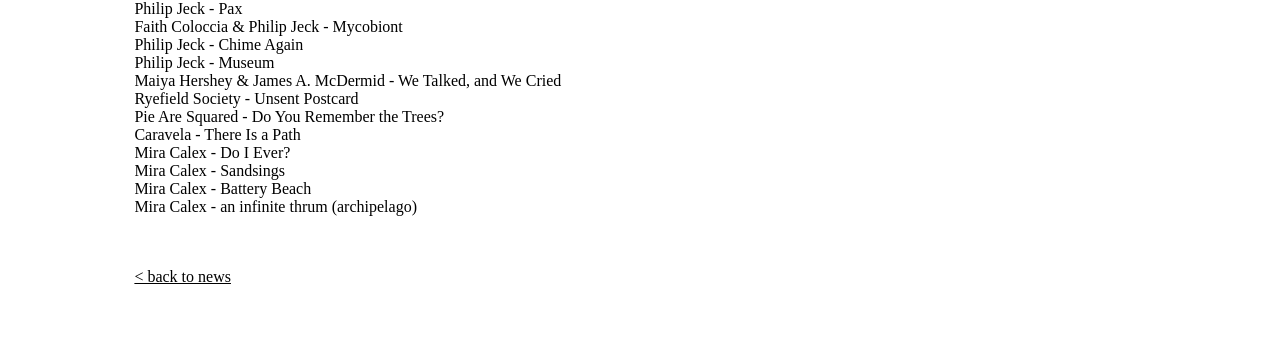
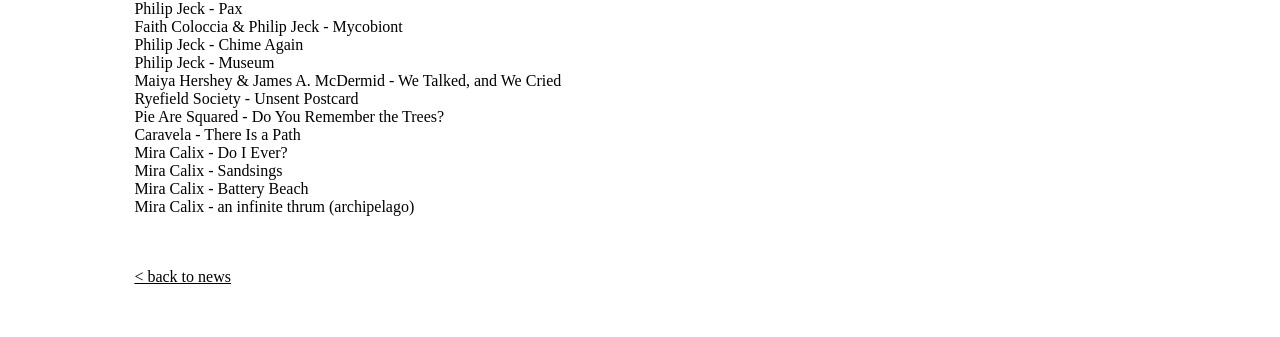
Before and after one commit to flrntdfr/RyefieldSociety.com, a Jekyll site: the page built from _posts/2022-04-10-memoria.md, in a window 1280 px wide. Shown: the part 397-734 px from the top of the page. Built offline with Jekyll 4.4.1, drawn with Linux system fonts in a browser that asks for light colours; nearby versions of some CDN libraries; some web fonts are replaced.

Commit message:
corrected Memoria post

```diff
--- a/_posts/2022-04-10-memoria.md
+++ b/_posts/2022-04-10-memoria.md
@@ -23,7 +23,7 @@ Maiya Hershey & James A. McDermid - We Talked, and We Cried<br/>
 Ryefield Society - Unsent Postcard<br/>
 Pie Are Squared - Do You Remember the Trees?<br/>
 Caravela - There Is a Path<br/>
-Mira Calex - Do I Ever?<br/>
-Mira Calex - Sandsings<br/>
-Mira Calex - Battery Beach<br/>
-Mira Calex - an infinite thrum (archipelago)<br/>
+Mira Calix - Do I Ever?<br/>
+Mira Calix - Sandsings<br/>
+Mira Calix - Battery Beach<br/>
+Mira Calix - an infinite thrum (archipelago)<br/>
```
